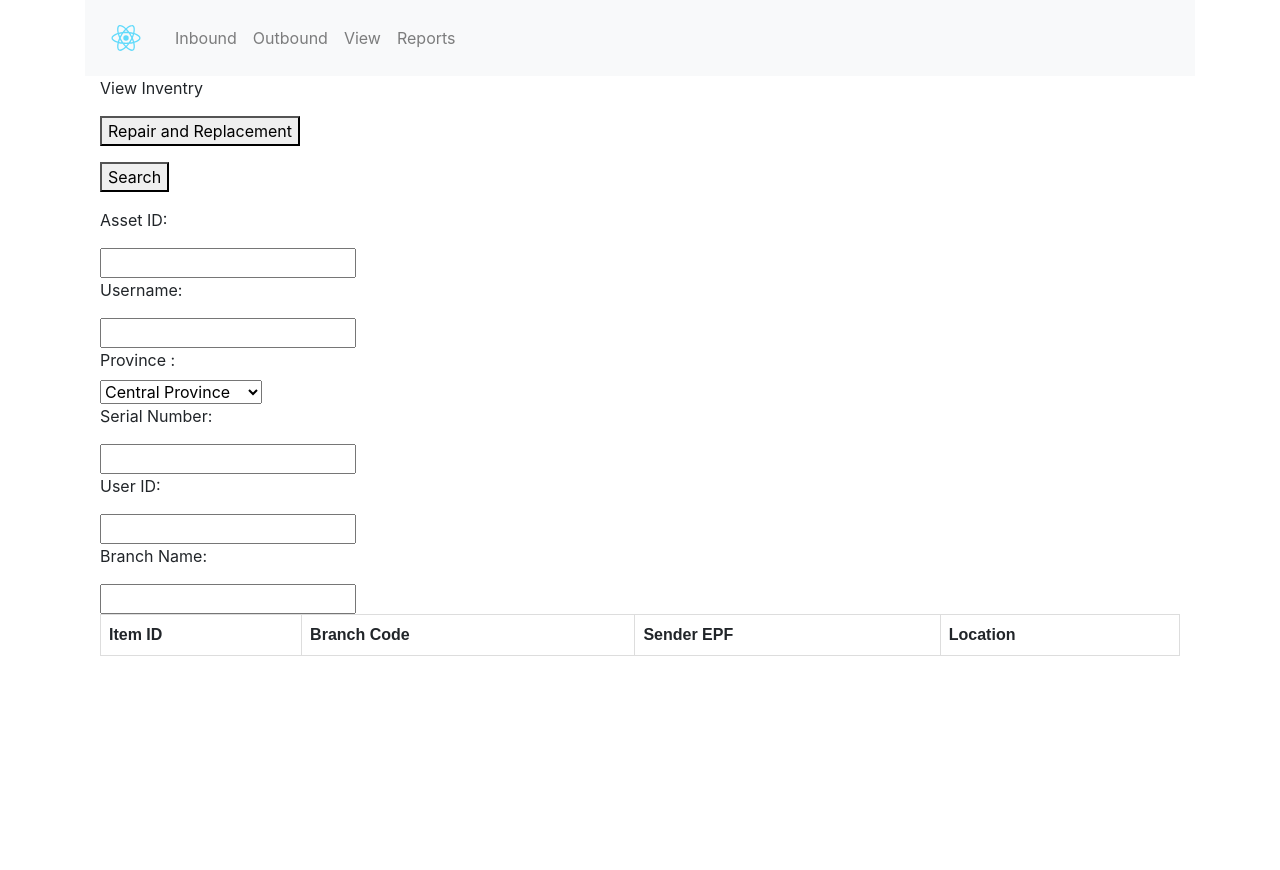
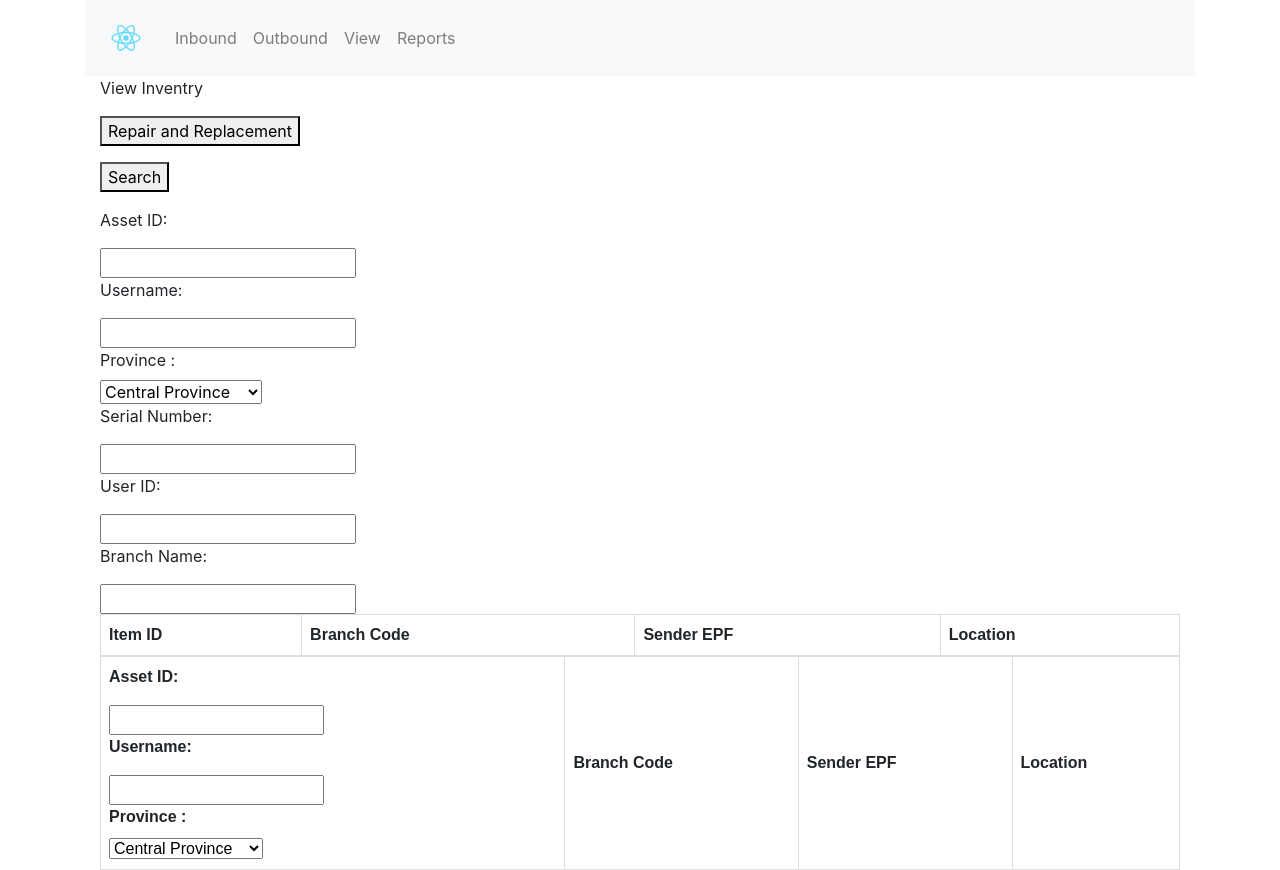
Before and after one commit to Dananjaya94/inbound-out-app, a React (Create React App) app: page /view in a window 1280 px wide. Before the commit the page ends 800 px from the top, so only its background shows below. Built offline with nearby package versions, Linux system fonts and the light colour scheme.

Commit message:
Update view.component.js
view was updated

```diff
--- a/src/components/view.component.js
+++ b/src/components/view.component.js
@@ -60,6 +60,47 @@ export default class ViewComp extends Component{
                     </table>
                  </div>
 
+{/* ---------------------------------------------------------------------------------------------------------------------------
+Change the table , add two drop downs , learn how to make it dynamic */}
+
+                 <div>
+                    <table classname ="form-control" borderWidth="10" cellPadding="20">
+                        <tr>
+                            <th>
+                            <p>Asset ID: </p> <input type ="text"/>
+                                <p>Username: </p> <input type ="text"/>
+                                <br></br>
+                            <label for="prov">Province :</label> <br></br>
+
+                                <select name="province" id="province">
+                                    <option value="cp">Central Province </option>
+                                    <option value="ep">Eastern Province</option>
+                                    <option value="np">Nothern Province</option>
+                                    <option value="sp">Southern Province</option>
+                                    <option value="wp">Western Province</option>
+
+                                </select>
+                            </th>
+
+                            <th>
+                                Branch Code
+                            </th>
+                            <th>
+                                Sender EPF
+                            </th>
+                            <th>
+                                Location
+                            </th>
+
+                        </tr>
+
+
+                    </table>
+                 </div>
+
+
+
+
             </div>
 
 
```
